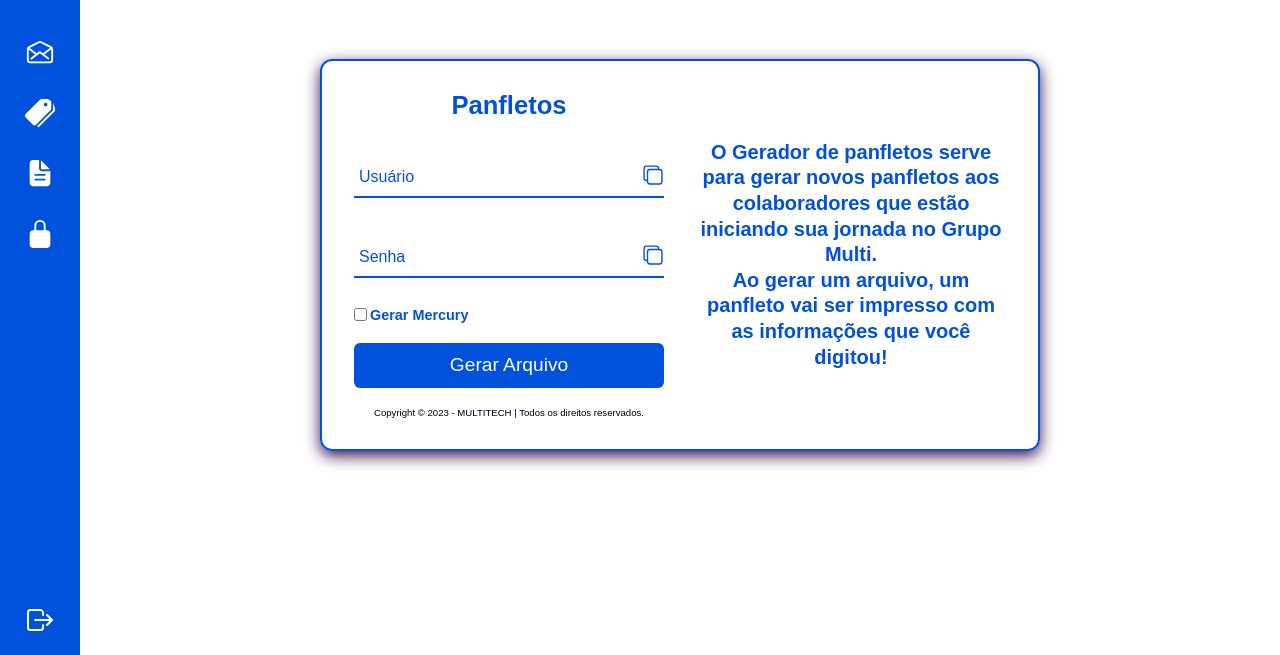
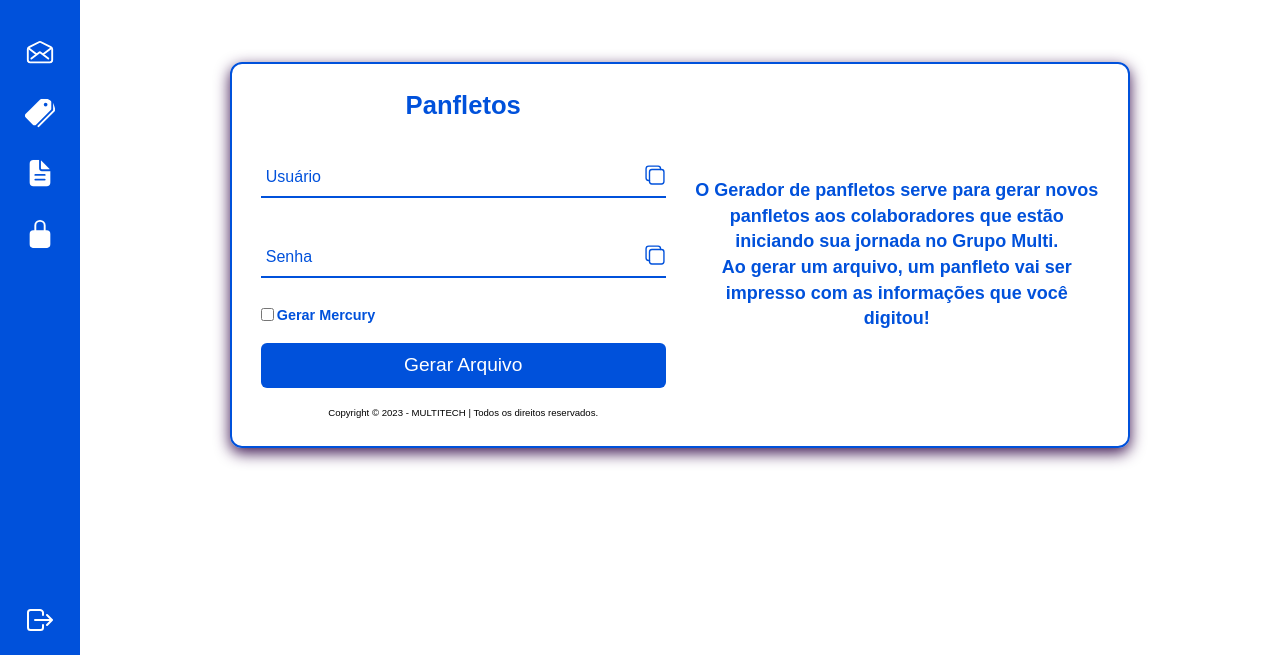
Before and after one commit to KaueTTS/Projeto_Multi, a plain HTML site: page src/content.html in a window 1280 px wide. Shown: the part 145-800 px from the top of the page. Drawn offline with nearby package versions, Linux system fonts and the light colour scheme.

Commit message:
Atualizando o pj

```diff
--- a/src/styles/components/container.css
+++ b/src/styles/components/container.css
@@ -9,7 +9,7 @@
 
 .logo_tech {
     position: absolute;
-    width: 18rem;
+    width: 16rem;
     margin: 5px 0 0 20px;
 }
 
@@ -28,11 +28,11 @@
 .main-content {
     display: none;
     grid-template-columns: repeat(2, 1fr);
-    gap: 2rem;
+    gap: 1.8rem;
     text-align: center;
     align-items: center;
-    max-width: 60%;
-    padding: 2rem;
+    max-width: 75%;
+    padding: 1.8rem;
     border: 2px solid var(--main-color);
     border-radius: 12px;
     box-shadow: var(--second-color) 0px 5px 15px;
@@ -73,7 +73,7 @@ h1 {
 }
 
 .etapas {
-    font-size: 20px;
+    font-size: 18px;
     line-height: 1.6rem;
     color: var(--main-color);
     font-weight: 600;
```
